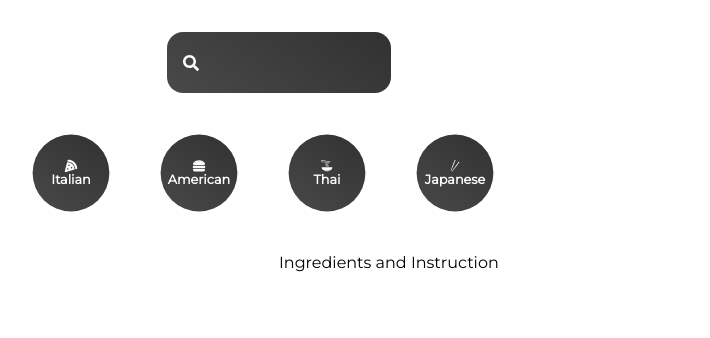
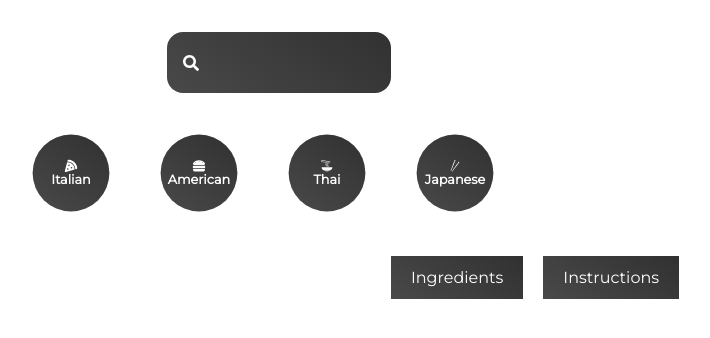
Before and after one commit to aida-sertovic-komic/full-recipe-app, a React (Create React App) app: page /recipe/1 in a window 1280 px wide. Shown: the top 338 px of the page, without its empty margins (361-1071 px from the left). Built offline with nearby package versions, Linux system fonts and the light colour scheme; no server answers.

Commit message:
add ingredient and instruction buttonsž

```diff
--- a/src/pages/Recipe/Recipe.jsx
+++ b/src/pages/Recipe/Recipe.jsx
@@ -22,7 +22,14 @@ const Recipe = () => {
             <div className={classes.imageWrapper}>
                 <img className={classes.image} src={details.image} alt={details.title} />
             </div>
-            <div>Ingredients and Instruction</div>
+            <div className={classes.ingredientWrapper}>
+                <div className={classes.buttons}>
+                    <button>Ingredients</button>
+                    <button>Instructions</button>
+                </div>
+                <div className={classes.ingredients}></div>
+                <div className={classes.instructions}></div>
+            </div>
         </div>
 
     )
--- a/src/pages/Recipe/Recipe.module.css
+++ b/src/pages/Recipe/Recipe.module.css
@@ -17,3 +17,37 @@
     margin-top: 3rem;
     border-radius: 2rem;
 }
+
+.ingredientWrapper {
+    width: 100%;
+    display: flex;
+    flex-direction: row;
+    flex-wrap: wrap;
+}
+
+.buttons {
+    width: 100%;
+    height: 3rem;
+    display: flex;
+    gap: 20px;
+    justify-content: center;
+    align-items: center;
+}
+
+.buttons>button {
+    padding: 12px 20px;
+    border-radius: 0;
+    background: linear-gradient(35deg, #494949, #313131);
+    color: white;
+    font-size: 1rem;
+    border: none;
+}
+
+.buttons>button:hover {
+    background: linear-gradient(to right, #f27121, #e94057);
+}
+
+.ingredients {
+    height: 80%;
+    width: 50%;
+}
```
